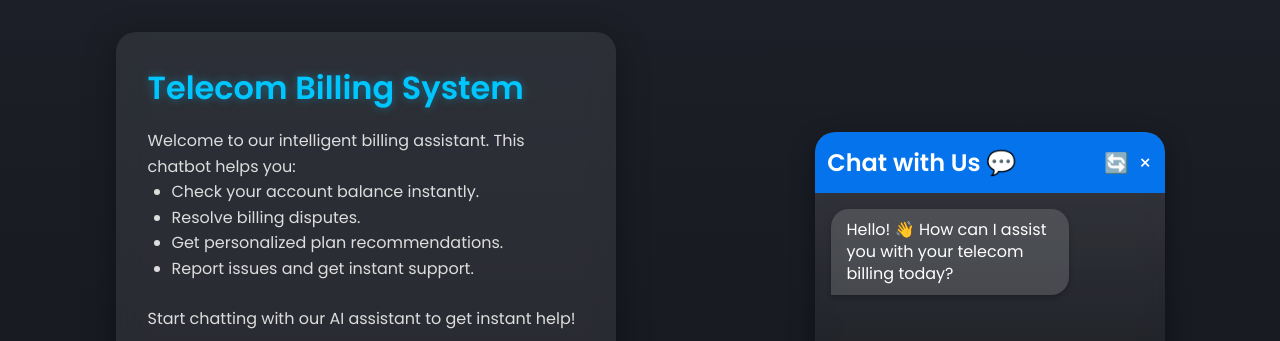
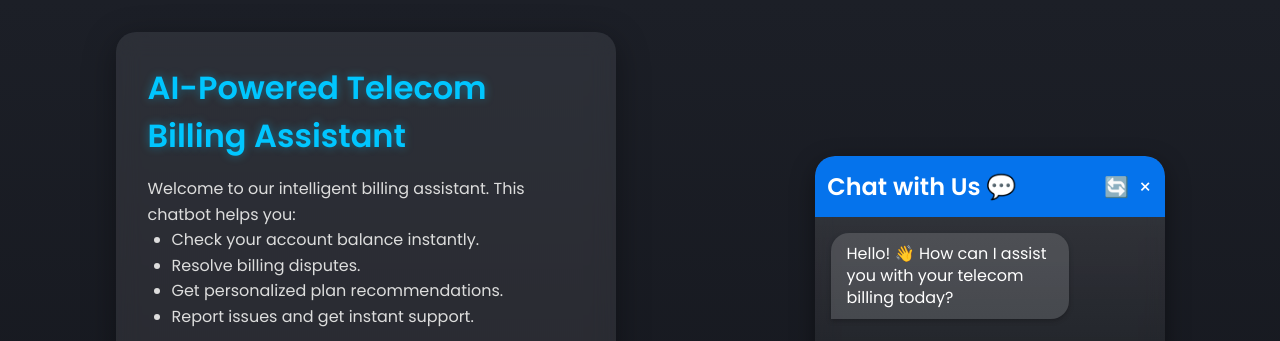
Before and after one commit to knavatha087-ops/aichatbot_telecom.billing, a plain HTML site: page index.html in a window 1280 px wide. Shown: the top 341 px of the page. Drawn offline with nearby package versions, Linux system fonts and the light colour scheme.

Commit message:
Add files via upload

```diff
--- a/index.html
+++ b/index.html
@@ -27,7 +27,7 @@
   <div class="container">
     <!-- Info Panel -->
     <section class="info-panel" aria-labelledby="site-title">
-      <h1 id="site-title">Telecom Billing System</h1>
+      <h1 id="site-title">AI-Powered Telecom Billing Assistant</h1>
       <p>Welcome to our intelligent billing assistant. This chatbot helps you:</p>
       <ul>
         <li>Check your account balance instantly.</li>
```
